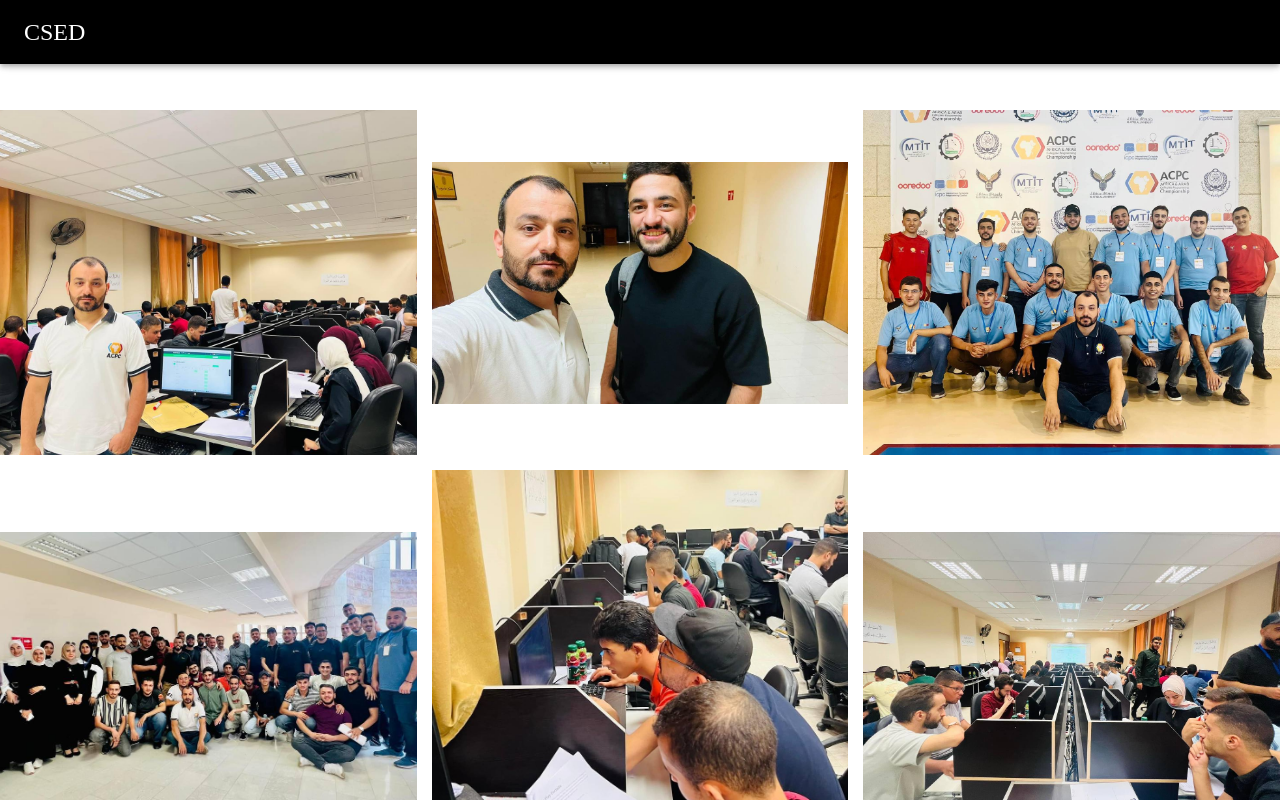
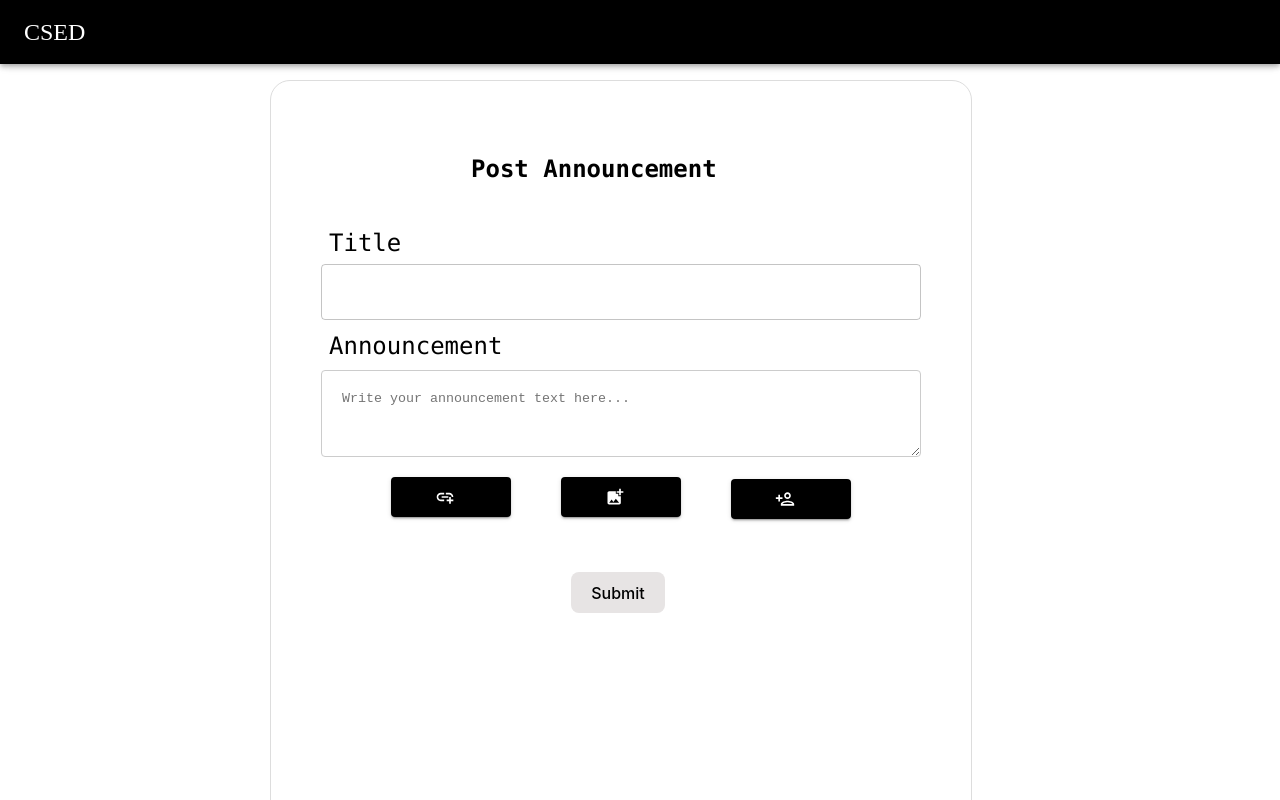
Before and after one commit to Maymoona12/CSED, a React (Vite) app in the folder Frontend/: page /photospage/1 in a window 1280 px wide. Shown: the top 800 px of the page. Built offline with nearby package versions, Linux system fonts and the light colour scheme.

Commit message:
add new edit to PostAnnouncementPage

```diff
--- a/Frontend/src/App.jsx
+++ b/Frontend/src/App.jsx
@@ -5,85 +5,85 @@ import FoldersPage from "./pages/photo-archive/foldersPage";
 import PhotosPage from "./pages/photo-archive/photospage";
 import PostAnnouncementPage from "./pages/PostAnnouncement/PostAnnouncement";
 function App() {
-  const [selectedFolder, setSelectedFolder] = useState("defaultFolder");
-  const [selectedPhoto, setSelectedPhoto] = useState(null);
-  const [lightboxOpen, setLightboxOpen] = useState(false);
+  // const [selectedFolder, setSelectedFolder] = useState("defaultFolder");
+  // const [selectedPhoto, setSelectedPhoto] = useState(null);
+  // const [lightboxOpen, setLightboxOpen] = useState(false);
 
-  const foldersData = [
-    {
-      id: 1,
-      name: "PCPC",
-      photos: [
-        { id: 1, src: "pcpc1.jpg", alt: "PCPC 1" },
-        { id: 2, src: "pcpc2.jpg", alt: "PCPC 2" },
-        { id: 3, src: "pcpc3.jpg", alt: "PCPC 2" },
-        { id: 4, src: "pcpc4.jpg", alt: "PCPC 2" },
-        { id: 5, src: "pcpc5.jpg", alt: "PCPC 2" },
-        { id: 6, src: "pcpc6.jpg", alt: "PCPC 2" },
-      ],
-    },
-    {
-      id: 2,
-      name: "IC",
-      photos: [
-        { id: 1, src: "image3.jpg", alt: "IC 1" },
-        { id: 2, src: "image4.jpg", alt: "IC 2" },
-      ],
-    },
-    {
-      id: 3,
-      name: "Trips",
-      photos: [
-        { id: 1, src: "image3.jpg", alt: "Trips 1" },
-        { id: 2, src: "image5.jpg", alt: "Trips 2" },
-      ],
-    },
-    {
-      id: 4,
-      name: "Meetings",
-      photos: [
-        { id: 1, src: "image44.jpg", alt: "Meetings 1" },
-        { id: 2, src: "image5.jpg", alt: "Meetings 2" },
-      ],
-    },
-    {
-      id: 5,
-      name: "ACPC",
-      photos: [
-        { id: 1, src: "image1.jpg", alt: "ACPC 1" },
-        { id: 2, src: "image3.jpg", alt: "ACPC 2" },
-      ],
-    },
-    {
-      id: 6,
-      name: "2022",
-      photos: [
-        { id: 1, src: "image2.jpg", alt: "2022 1" },
-        { id: 2, src: "image5.jpg", alt: "2022 2" },
-        { id: 3, src: "image5.jpg", alt: "2022 2" },
-        { id: 4, src: "image5.jpg", alt: "2022 2" },
-        { id: 5, src: "hamood1.jpg", alt: "Mohammad 1" },
-      ],
-    },
-    {
-      id: 7,
-      name: "Mohammad",
-      photos: [
-        { id: 1, src: "hamood1.jpg", alt: "Mohammad 1" },
-        { id: 2, src: "hamood2.jpg", alt: "Mohammad 1" },
-        { id: 3, src: "hamood1.jpg", alt: "Mohammad 1" },
-      ],
-    },
-  ];
+  // const foldersData = [
+  //   {
+  //     id: 1,
+  //     name: "PCPC",
+  //     photos: [
+  //       { id: 1, src: "pcpc1.jpg", alt: "PCPC 1" },
+  //       { id: 2, src: "pcpc2.jpg", alt: "PCPC 2" },
+  //       { id: 3, src: "pcpc3.jpg", alt: "PCPC 2" },
+  //       { id: 4, src: "pcpc4.jpg", alt: "PCPC 2" },
+  //       { id: 5, src: "pcpc5.jpg", alt: "PCPC 2" },
+  //       { id: 6, src: "pcpc6.jpg", alt: "PCPC 2" },
+  //     ],
+  //   },
+  //   {
+  //     id: 2,
+  //     name: "IC",
+  //     photos: [
+  //       { id: 1, src: "image3.jpg", alt: "IC 1" },
+  //       { id: 2, src: "image4.jpg", alt: "IC 2" },
+  //     ],
+  //   },
+  //   {
+  //     id: 3,
+  //     name: "Trips",
+  //     photos: [
+  //       { id: 1, src: "image3.jpg", alt: "Trips 1" },
+  //       { id: 2, src: "image5.jpg", alt: "Trips 2" },
+  //     ],
+  //   },
+  //   {
+  //     id: 4,
+  //     name: "Meetings",
+  //     photos: [
+  //       { id: 1, src: "image44.jpg", alt: "Meetings 1" },
+  //       { id: 2, src: "image5.jpg", alt: "Meetings 2" },
+  //     ],
+  //   },
+  //   {
+  //     id: 5,
+  //     name: "ACPC",
+  //     photos: [
+  //       { id: 1, src: "image1.jpg", alt: "ACPC 1" },
+  //       { id: 2, src: "image3.jpg", alt: "ACPC 2" },
+  //     ],
+  //   },
+  //   {
+  //     id: 6,
+  //     name: "2022",
+  //     photos: [
+  //       { id: 1, src: "image2.jpg", alt: "2022 1" },
+  //       { id: 2, src: "image5.jpg", alt: "2022 2" },
+  //       { id: 3, src: "image5.jpg", alt: "2022 2" },
+  //       { id: 4, src: "image5.jpg", alt: "2022 2" },
+  //       { id: 5, src: "hamood1.jpg", alt: "Mohammad 1" },
+  //     ],
+  //   },
+  //   {
+  //     id: 7,
+  //     name: "Mohammad",
+  //     photos: [
+  //       { id: 1, src: "hamood1.jpg", alt: "Mohammad 1" },
+  //       { id: 2, src: "hamood2.jpg", alt: "Mohammad 1" },
+  //       { id: 3, src: "hamood1.jpg", alt: "Mohammad 1" },
+  //     ],
+  //   },
+  // ];
 
-  const handleFolderClick = (folderId) => {
-    setSelectedPhoto(null);
-    setSelectedFolder(folderId);
-  };
+  // const handleFolderClick = (folderId) => {
+  //   setSelectedPhoto(null);
+  //   setSelectedFolder(folderId);
+  // };
 
   return (
     <>
-      <Router>
+      {/* <Router>
         <Routes>
           <Route
             path="/"
@@ -108,8 +108,8 @@ function App() {
             }
           />
         </Routes>
-      </Router>
-      {/* <PostAnnouncementPage /> */}
+      </Router> */}
+      <PostAnnouncementPage />
     </>
   );
 }
--- a/Frontend/src/pages/PostAnnouncement/PostAnnouncement.jsx
+++ b/Frontend/src/pages/PostAnnouncement/PostAnnouncement.jsx
@@ -96,13 +96,13 @@ const PostAnnouncementPage = () => {
       <div style={{ marginTop: "80px" }}>
         <Box
           sx={{
-            width: 490,
+            width: 600,
             height: 2000,
             maxWidth: "100%",
             border: "1px solid #ddd",
             padding: "50px",
             borderRadius: "20px",
-            marginLeft: "350px",
+            marginLeft: "270px",
             marginRight: "100px",
           }}
         >
@@ -232,19 +232,22 @@ const PostAnnouncementPage = () => {
               }}
             ></Button>
           </div>
-          <div>
+          <div style={{ display: "flex" }}>
+            <div style={{ flex: 1, marginRight: "5px" }}>
               {documentPreview && documentFiles.length > 0 ? (
                 <div>
                   {documentFiles.map((file, index) => (
                     <div
                       key={index}
-                    style={{ marginTop: "5px", marginLeft: "5px" }}
+                      style={{ marginTop: "5px", marginLeft: "70px" }}
                     >
                       {file.name}
                     </div>
                   ))}
                 </div>
               ) : null}
+            </div>
+            <div style={{ flex: 1, marginRight: "200px" }}>
               {photoPreview && photoFiles.length > 0 ? (
                 <div>
                   {photoFiles.map((file, index) => (
@@ -267,12 +270,13 @@ const PostAnnouncementPage = () => {
                 </div>
               ) : null}
             </div>
+          </div>
 
           <button
             onClick={handleSubmit}
             style={{
               marginTop: "50px",
-              marginLeft: "200px",
+              marginLeft: "250px",
               background: "#e7e4e4",
             }}
           >
```
Lines whose indentation alone changed are shown as unchanged.
